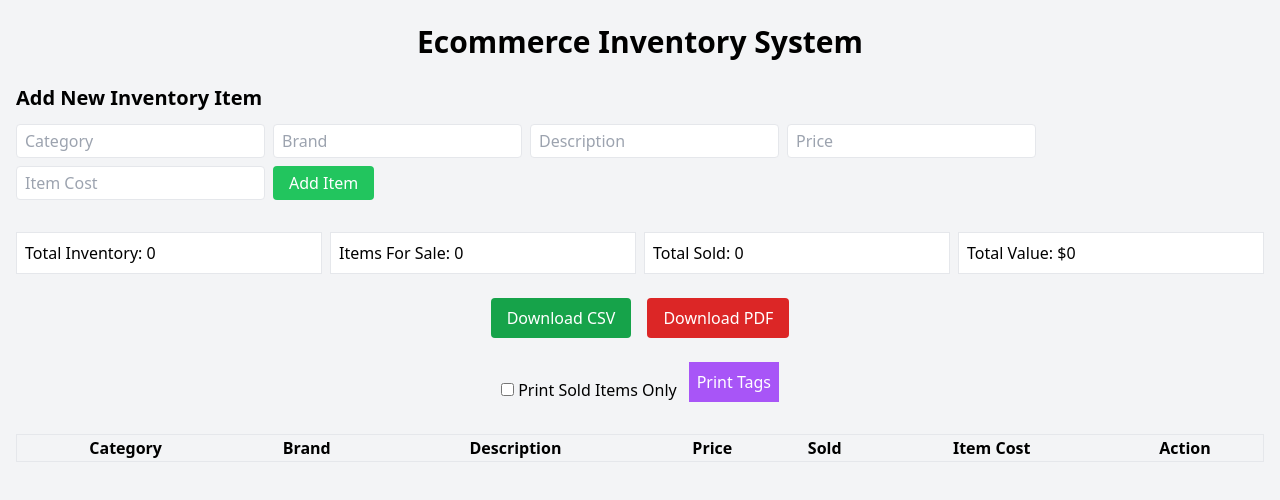
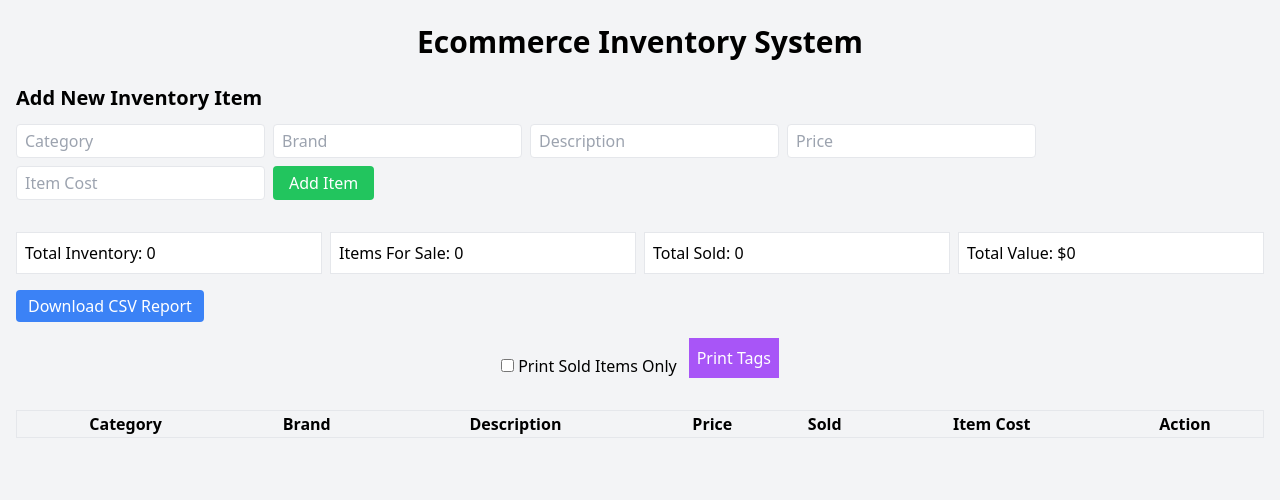
Before and after one commit to architeketh/ecommerce-inventory-system, a React (Vite) app: page / in a window 1280 px wide. Shown: the top 500 px of the page. Built offline with nearby package versions, Linux system fonts and the light colour scheme.

Commit message:
Update ReportButtons.jsx

```diff
--- a/src/components/ReportButtons.jsx
+++ b/src/components/ReportButtons.jsx
@@ -1,49 +1,32 @@
+// Updated ReportButtons.jsx
 import React from 'react'
-import jsPDF from 'jspdf'
-import 'jspdf-autotable'
 
 const ReportButtons = ({ items }) => {
-  const downloadCSV = () => {
-    const headers = ['Category', 'Brand', 'Description', 'Price', 'Sold']
-    const rows = items.map(i => [i.category, i.brand, i.description, i.price, i.sold ? 'Yes' : 'No'])
-    const csvContent =
-      'data:text/csv;charset=utf-8,' +
-      [headers.join(','), ...rows.map(r => r.join(','))].join('\n')
 
+  const generateCSV = () => {
+    const headers = ["Category", "Brand", "Description", "Price", "Sold", "Item Cost", "Total Cost"]
+    const rows = items.map(i => [
+      i.category,
+      i.brand,
+      i.description,
+      i.price,
+      i.sold || 0,
+      i.itemCost || 0,
+      ((i.sold || 0) * (i.itemCost || 0)).toFixed(2)
+    ])
+
+    const csvContent = "data:text/csv;charset=utf-8," + [headers.join(","), ...rows.map(r => r.join(","))].join("\n")
     const encodedUri = encodeURI(csvContent)
-    const link = document.createElement('a')
-    link.setAttribute('href', encodedUri)
-    link.setAttribute('download', 'inventory_report.csv')
+    const link = document.createElement("a")
+    link.setAttribute("href", encodedUri)
+    link.setAttribute("download", "inventory_report.csv")
     document.body.appendChild(link)
     link.click()
-    link.remove()
-  }
-
-  const downloadPDF = () => {
-    const doc = new jsPDF()
-    doc.text('Inventory Report', 14, 10)
-    const tableData = items.map(i => [i.category, i.brand, i.description, i.price, i.sold ? 'Yes' : 'No'])
-    doc.autoTable({
-      head: [['Category', 'Brand', 'Description', 'Price', 'Sold']],
-      body: tableData
-    })
-    doc.save('inventory_report.pdf')
   }
 
   return (
-    <div className="flex flex-wrap justify-center gap-4 my-6">
-      <button
-        onClick={downloadCSV}
-        className="bg-green-600 hover:bg-green-700 text-white px-4 py-2 rounded"
-      >
-        Download CSV
-      </button>
-      <button
-        onClick={downloadPDF}
-        className="bg-red-600 hover:bg-red-700 text-white px-4 py-2 rounded"
-      >
-        Download PDF
-      </button>
+    <div className="mb-4 flex gap-2">
+      <button onClick={generateCSV} className="bg-blue-500 text-white px-3 py-1 rounded">Download CSV Report</button>
     </div>
   )
 }
```
